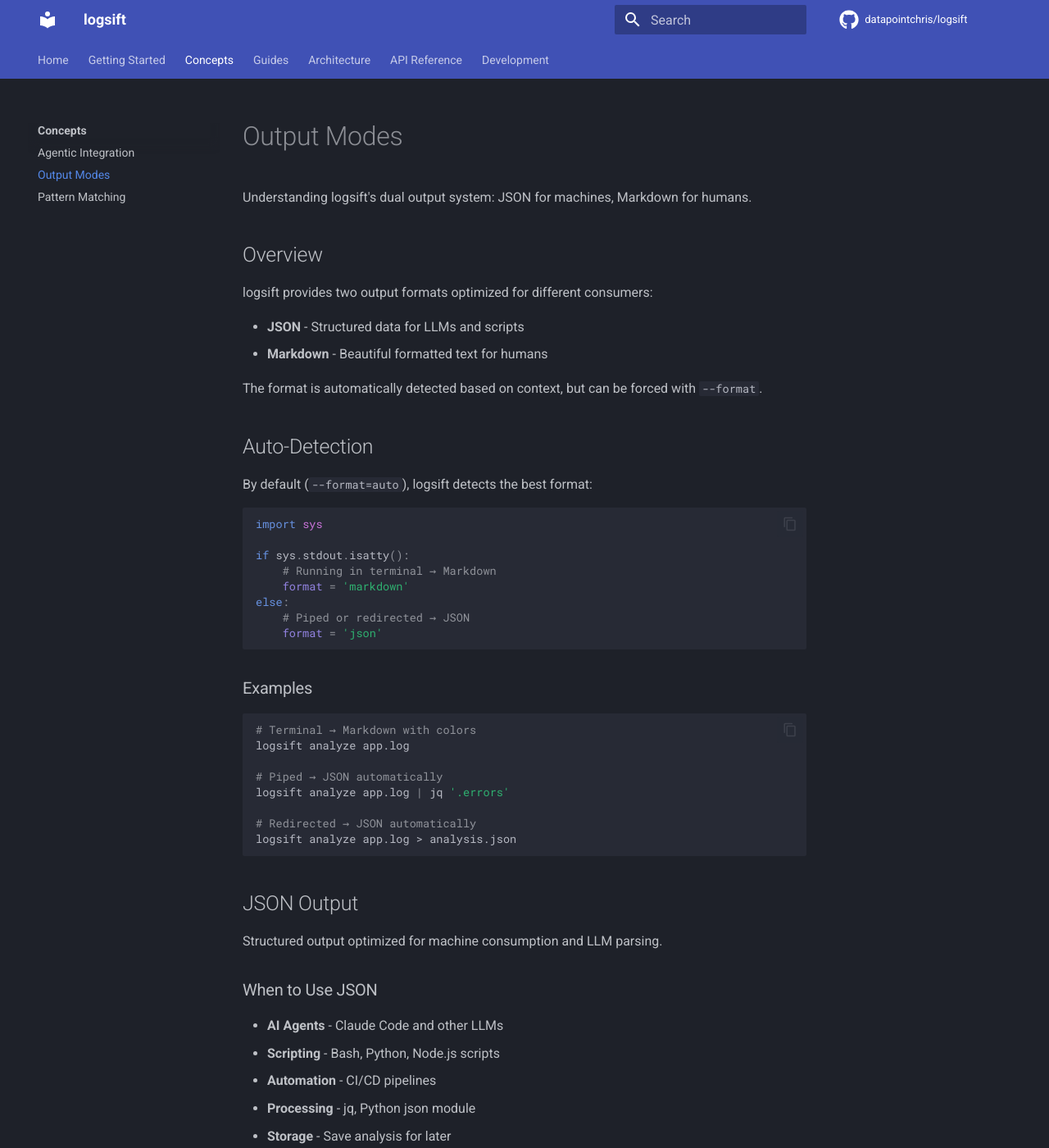
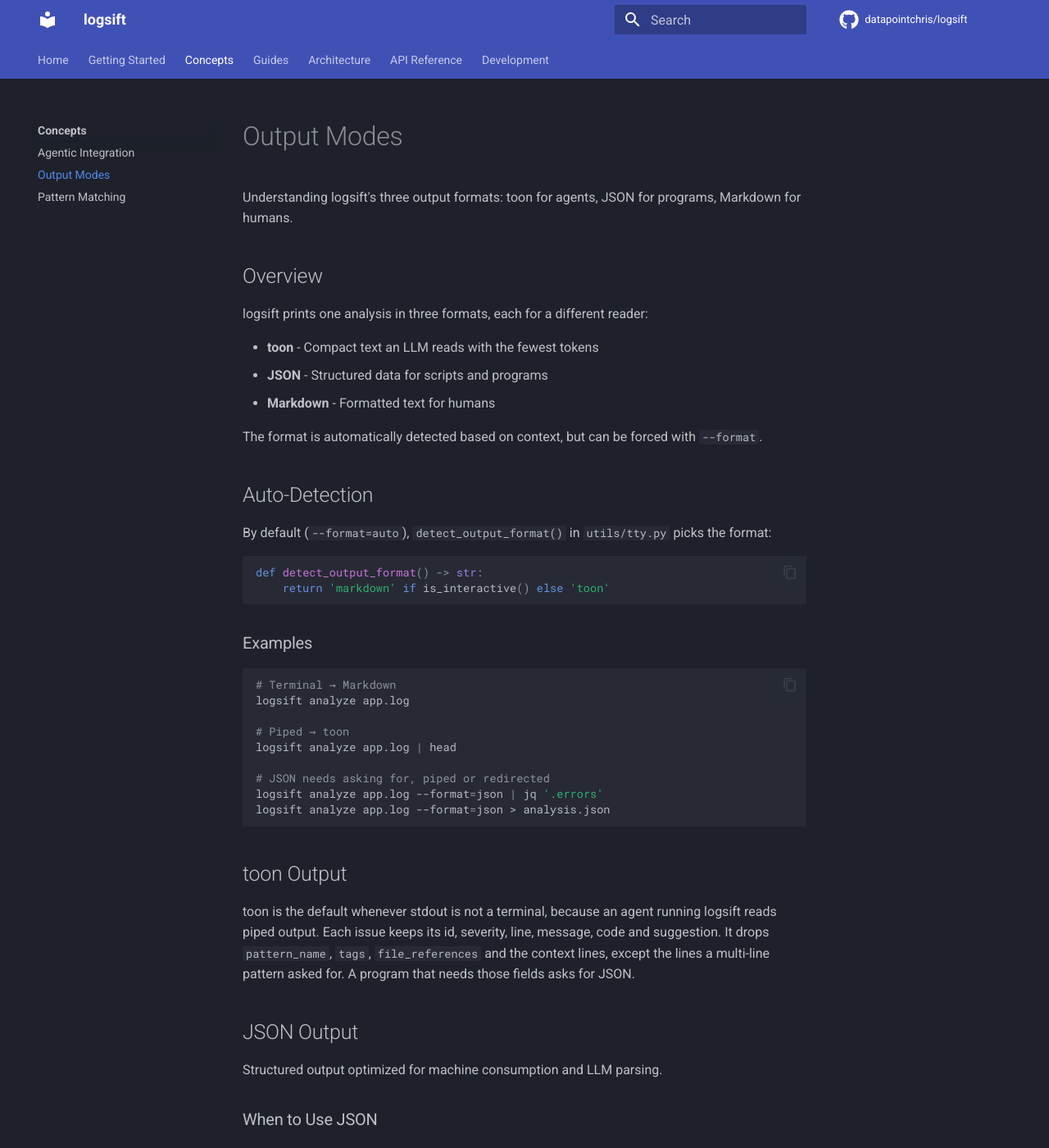
Before and after one commit to datapointchris/logsift, an MkDocs documentation site: the page built from docs/concepts/output-modes.md, in a window 1280 px wide and 1400 px high. Shown: the whole window at 82% size. Built offline with MkDocs 1.6.1 and Material for MkDocs 9.7.7, drawn with Linux system fonts in a browser that asks for light colours; comment, search, counter and statistics services are not loaded; the version menu is left out; some of the changed text lies outside the part shown.

Commit message:
docs: say piped output is toon, and pass --format json to every jq example
With the default --format auto, detect_output_format returns toon when
stdout is not a terminal, but the README and five docs said piped output
was JSON. `logsift analyze app.log | jq` failed with a parse error that
never mentioned --format json, and the README's quick start did exactly
that. Every claim now says toon, every jq example passes --format json,
and the output modes page describes toon and what it drops.

The --format help for monitor and analyze now lists toon, which both
accept, and says plain prints the same Markdown, where it promised no
colors.

Agent-Name: claude-code-unattended
Agent-Session: b32776bb-b5a3-43ec-bee5-7f92e029b795
Agent-Run: 01a1c45c-0859-7cc2-a63f-41e3cdbcfbe9
Worklog: 2922.1

````diff
--- a/docs/concepts/output-modes.md
+++ b/docs/concepts/output-modes.md
@@ -1,43 +1,46 @@
 # Output Modes
 
-Understanding logsift's dual output system: JSON for machines, Markdown for humans.
+Understanding logsift's three output formats: toon for agents, JSON for programs, Markdown for humans.
 
 ## Overview
 
-logsift provides two output formats optimized for different consumers:
+logsift prints one analysis in three formats, each for a different reader:
 
-- **JSON** - Structured data for LLMs and scripts
-- **Markdown** - Beautiful formatted text for humans
+- **toon** - Compact text an LLM reads with the fewest tokens
+- **JSON** - Structured data for scripts and programs
+- **Markdown** - Formatted text for humans
 
 The format is automatically detected based on context, but can be forced with `--format`.
 
 ## Auto-Detection
 
-By default (`--format=auto`), logsift detects the best format:
+By default (`--format=auto`), `detect_output_format()` in `utils/tty.py` picks the format:
 
 ```python
-import sys
-
-if sys.stdout.isatty():
-    # Running in terminal → Markdown
-    format = 'markdown'
-else:
-    # Piped or redirected → JSON
-    format = 'json'
+def detect_output_format() -> str:
+    return 'markdown' if is_interactive() else 'toon'
 ```
 
 ### Examples
 
 ```bash
-# Terminal → Markdown with colors
+# Terminal → Markdown
 logsift analyze app.log
 
-# Piped → JSON automatically
-logsift analyze app.log | jq '.errors'
+# Piped → toon
+logsift analyze app.log | head
 
-# Redirected → JSON automatically
-logsift analyze app.log > analysis.json
+# JSON needs asking for, piped or redirected
+logsift analyze app.log --format=json | jq '.errors'
+logsift analyze app.log --format=json > analysis.json
 ```
+
+## toon Output
+
+toon is the default whenever stdout is not a terminal, because an agent running logsift reads
+piped output. Each issue keeps its id, severity, line, message, code and suggestion. It drops
+`pattern_name`, `tags`, `file_references` and the context lines, except the lines a multi-line
+pattern asked for. A program that needs those fields asks for JSON.
 
 ## JSON Output
 
@@ -45,7 +48,7 @@
 
 ### When to Use JSON
 
-- **AI Agents** - Claude Code and other LLMs
+- **Agent code** - A program an agent writes to parse the result
 - **Scripting** - Bash, Python, Node.js scripts
 - **Automation** - CI/CD pipelines
 - **Processing** - jq, Python json module
@@ -210,8 +213,11 @@
 Override auto-detection with `--format`:
 
 ```bash
-# Force JSON (even in terminal)
+# Force JSON (piped or on a terminal)
 logsift analyze app.log --format=json
+
+# Force toon (even on a terminal)
+logsift analyze app.log --format=toon
 
 # Force Markdown (even when piped)
 logsift analyze app.log --format=markdown | less
@@ -290,28 +296,22 @@
 
 ## Comparison Table
 
-| Feature | JSON | Markdown |
-| --- | --- | --- |
-| **Machine readable** | ✅ Yes | ⚠️ Partial |
-| **Human readable** | ⚠️ Requires parsing | ✅ Beautiful |
-| **Colors** | ❌ No | ✅ Yes (terminal) |
-| **Scriptable** | ✅ Easy | ⚠️ Harder |
-| **LLM consumption** | ✅ Optimized | ⚠️ Works but verbose |
-| **Copy-paste** | ⚠️ Need jq | ✅ Easy |
-| **Schema stability** | ✅ Guaranteed | ⚠️ May change |
-| **File size** | ⚠️ Larger | ✅ Smaller |
-| **Debugging** | ⚠️ Hard to read | ✅ Easy to read |
+| Feature | toon | JSON | Markdown |
+| --- | --- | --- | --- |
+| **Default when** | Piped | Never | On a terminal |
+| **Machine readable** | ⚠️ Needs a toon decoder | ✅ Yes | ⚠️ Partial |
+| **Human readable** | ✅ Compact | ⚠️ Requires parsing | ✅ Easy |
+| **Fields kept** | Message, code, suggestion | All | Message, files, suggestion, context range |
+| **LLM consumption** | ✅ Fewest tokens | ⚠️ Verbose | ⚠️ Verbose |
+| **Schema** | — | ✅ `schemas/analysis.schema.json` | ⚠️ May change |
 
 ## Design Decisions
 
-### Why JSON for LLMs?
+### Why toon for LLMs?
 
-LLMs excel at parsing structured data:
-
-- Predictable schema reduces token usage
-- Fields are explicitly labeled
-- Arrays and objects are natural
-- No ambiguity in parsing
+An agent that runs logsift reads piped output, and every token of it costs context. toon carries
+the same errors as JSON with no braces, quotes or repeated keys, and leaves out the pattern
+metadata an agent reading the message does not need.
 
 ### Why Markdown for Humans?
 
@@ -324,23 +324,22 @@
 
 ### Why Auto-Detection?
 
-Best of both worlds:
-
-- Terminal users get beauty
-- Scripts get structure
-- No manual flags needed
-- Optimal default behavior
+A person at a terminal gets Markdown and an agent reading a pipe gets toon, with no flag. A
+program that parses the output asks for JSON, because a parser should never depend on whether
+stdout is a terminal.
 
 ## Best Practices
 
-### 1. Let Auto-Detection Work
+### 1. Let Auto-Detection Work for Readers
 
 ```bash
-# ✓ GOOD - Auto-detects correctly
+# ✓ GOOD - Markdown for you, toon for an agent reading the pipe
 logsift analyze app.log
+
+# ✗ BAD - jq cannot parse toon
 logsift analyze app.log | jq
 
-# ✗ UNNECESSARY - Auto would work
+# ✓ GOOD - ask for JSON when a program parses it
 logsift analyze app.log --format=json | jq
 ```
 
````
Also changed, not shown: CLAUDE.md (+1 -1 lines), README.md (+9 -6 lines), docs/cli-reference.md (+20 -14 lines), docs/development/patterns.md (+1 -1 lines), docs/guides/monitoring.md (+1 -1 lines), docs/quickstart.md (+4 -4 lines), 1 other file.
